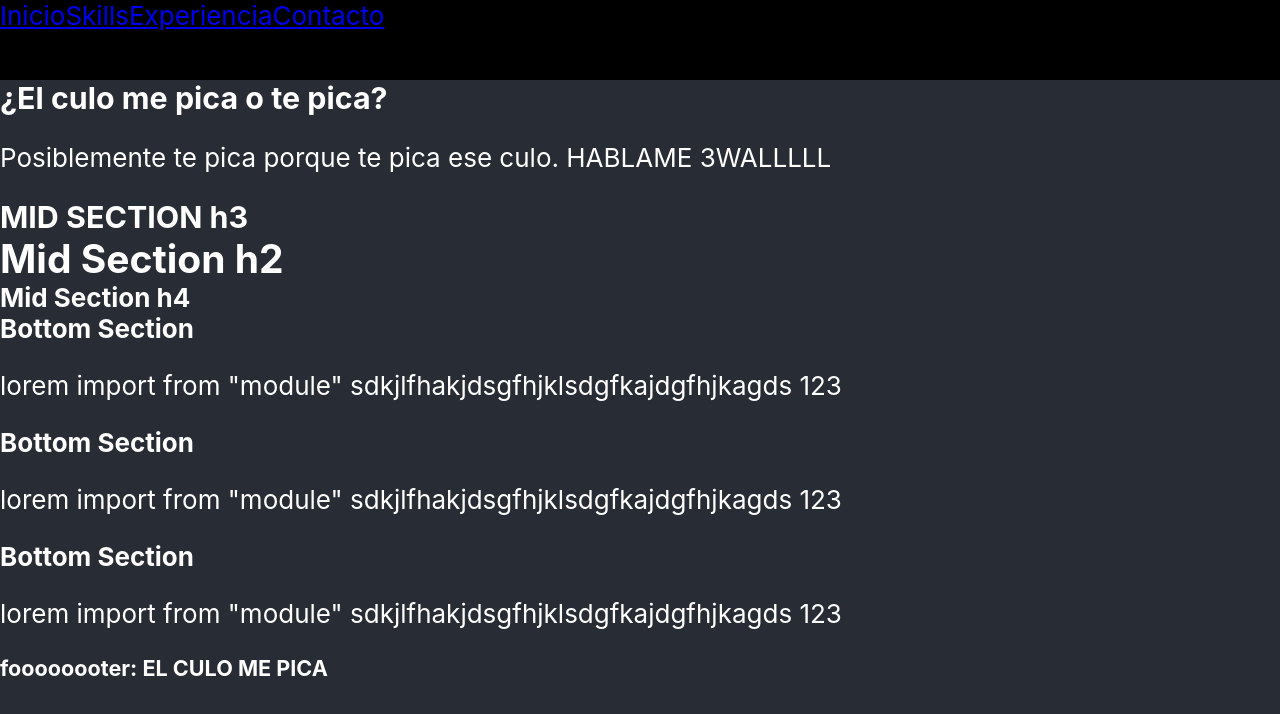
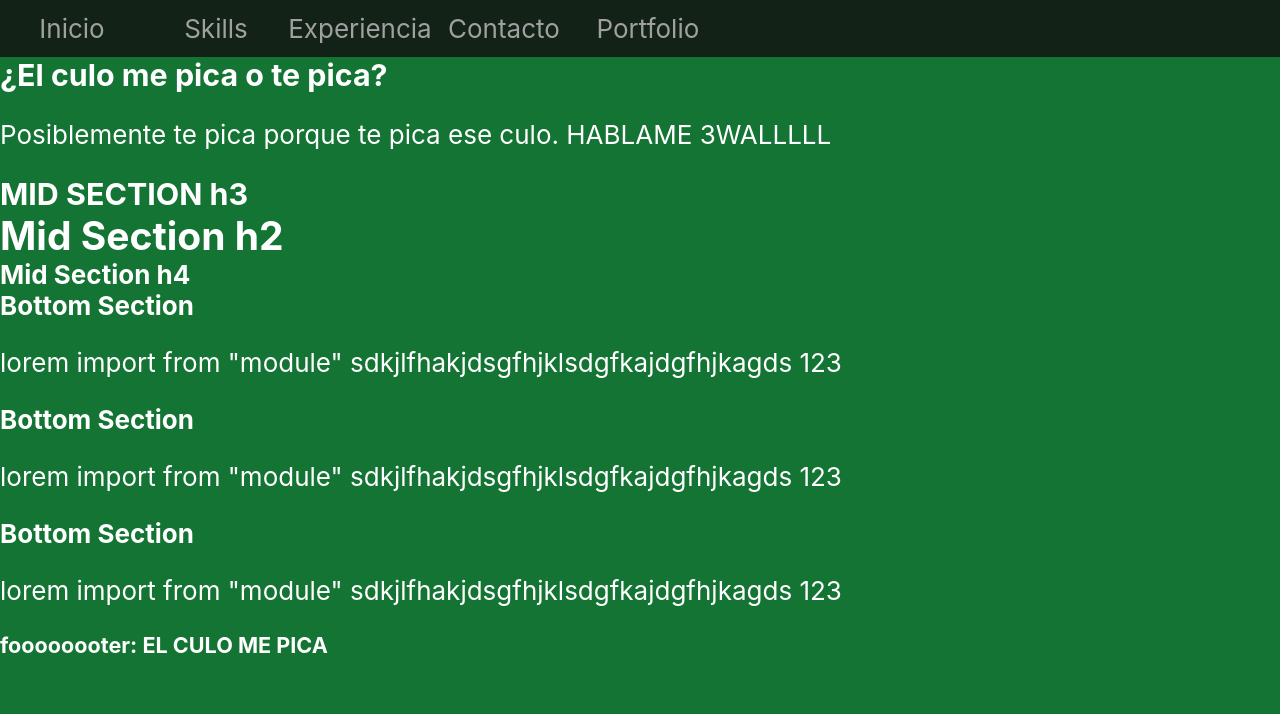
Before and after one commit to Smak0806/Smak0806.github.io, a React (Create React App) app: page / in a window 1280 px wide. Shown: the top 714 px of the page. Built offline with nearby package versions, Linux system fonts and the light colour scheme.

Commit message:
Se hace navbar responsive

```diff
--- a/src/components/header.js
+++ b/src/components/header.js
@@ -1,21 +1,54 @@
 import React, {Component} from 'react';
+import './navbarevents.js';
+import {FaBars} from 'react-icons/fa';
+
+const navbarItems = [
+  {"text":"Inicio", "url":"#Inicio"},
+  {"text":"Skills", "url":"#Skills"},
+  {"text":"Experiencia", "url":"#Experiencia"},
+  {"text":"Contacto", "url":"#Contacto"},
+  {"text":"Portfolio", "url":"#Portfolio"}
+];
+
+function handleClick(e) {
+  e.preventDefault();
+  console.log('The link was clicked.');
+  let items = document.getElementsByClassName("navbarItem");
+
+  console.log(items);
+
+  for (let index = 0; index < items.length; index++) {
+    const element = items[index];
+
+    if(element.style.display=="none")
+      element.style.display = "block";
+    else
+      element.style.display = "none";
+  }
+
+}
 
 class MyHeader extends Component{
 
   render(){
     return (
-      <header className="App-header">
-        <div className="logo-banner"></div>
-        <nav className="navbar">
-          <a href="#Inicio">Inicio</a>
-          <a href="#Skills">Skills</a>
-          <a href="#Experiencia">Experiencia</a>
-          <a href="#Contacto">Contacto</a>
-        </nav>
-      </header>
+        <header className="App-header">
+          <nav className="navbar" role="navigation">
+
+
+                <a id="toggler" onClick={handleClick}><FaBars /></a>
+
+                {navbarItems.map((item, i) => {
+                  console.log(item.text);
+                  return(<a key={i} href={item.url} className="navbarItem">{item.text}</a>)
+                })}
+
+
+          </nav>
+        </header>
     );
+
   }
-
 }
 
 export default MyHeader;
--- a/src/styles.css
+++ b/src/styles.css
@@ -1,3 +1,5 @@
+/*NARANJA*/
+@media screen and (max-width: 500px){
     h1,h2,h3,h4,h5,h6{
         margin:0;
         padding:0;
@@ -12,15 +14,227 @@ h1,h2,h3,h4,h5,h6{
         justify-content: center;
         font-size: calc(10px + 2vmin);
         color: white;
-    background-color: #282c34;
+        background-color: #bb5526;
         min-height: 100vh;
     }
 
     .navbar{
-    height:80px;
-    background: black;
+        background: #111111d2;
+        width: 100%;
     }
 
     .navbar a{
-    height: inherit;
+        font-size: 16px;
+        height: 20px;
+        display: none;
+        padding: 0.2em;
+        color: white;
+        text-decoration: none;
+        color: #a0a0a0;
+        position: relative;
+        margin: 0px 0.1em;
+        transition: 0.3s;
+        width: 18%;
+        justify-content: center;
     }
+    #toggler{
+        display:block;
+    }
+    .navbar a:hover{
+        color: #ffffff;
+        font-weight: bolder;
+    }
+
+}
+
+/*VIOLETA*/
+@media screen and (min-width: 501px){
+    h1,h2,h3,h4,h5,h6{
+        margin:0;
+        padding:0;
+    }
+
+    .App{
+        width: 100%;
+        margin: 0;
+        padding: 0;
+        flex-direction: column;
+        align-items: center;
+        justify-content: center;
+        font-size: calc(10px + 2vmin);
+        color: white;
+        background-color: #8b1981;
+        min-height: 100vh;
+    }
+
+    .navbar{
+        background: #111111d2;
+        width: 100%;
+    }
+
+    .navbar a{
+        height: auto;
+        display: none;
+        padding: 0.5em;
+        color: white;
+        text-decoration: none;
+        color: #a0a0a0;
+        position: relative;
+        margin: 0px 0.3em;
+        transition: 0.3s;
+        width: 8%;
+        justify-content: center;
+    }
+    #toggler{
+        display:block;
+    }
+    .navbar a:hover{
+        color: #ffffff;
+        font-weight: bolder;
+    }
+    .navbar>a::after{
+        content: '';
+        position: absolute;
+        left: 0;
+        bottom: 0;
+        width: 100%;
+        height: 2px;
+        background: currentColor;
+
+        transform: scaleX(0);
+        transform-origin: right;
+        transition: transform 250ms ease-in;
+    }
+    .navbar>a:hover::after{
+        transform: scaleX(1);
+        transform-origin: left;
+    }
+
+
+}
+
+/*AZUL*/
+@media screen and (min-width: 780px) {
+    h1,h2,h3,h4,h5,h6{
+        margin:0;
+        padding:0;
+    }
+
+    .App{
+        width: 100%;
+        margin: 0;
+        padding: 0;
+        flex-direction: column;
+        align-items: center;
+        justify-content: center;
+        font-size: calc(10px + 2vmin);
+        color: white;
+        background-color: #193f8b;
+        min-height: 100vh;
+    }
+
+    .navbar{
+        background: #111111d2;
+        width: 100%;
+    }
+
+    .navbar a{
+        height: auto;
+        display: inline-flex;
+        padding: 0.5em;
+        color: white;
+        text-decoration: none;
+        color: #a0a0a0;
+        position: relative;
+        margin: 0px 0.3em;
+        transition: 0.3s;
+        width: 8%;
+        justify-content: center;
+    }
+    #toggler{
+        display:none;
+    }
+    .navbar a:hover{
+        color: #ffffff;
+        font-weight: bolder;
+    }
+    .navbar>a::after{
+        content: '';
+        position: absolute;
+        left: 0;
+        bottom: 0;
+        width: 100%;
+        height: 2px;
+        background: currentColor;
+
+        transform: scaleX(0);
+        transform-origin: right;
+        transition: transform 250ms ease-in;
+    }
+    .navbar>a:hover::after{
+        transform: scaleX(1);
+        transform-origin: left;
+    }
+}
+
+
+/*VERDE*/
+@media screen and (min-width: 1024px) {
+    h1,h2,h3,h4,h5,h6{
+        margin:0;
+        padding:0;
+    }
+
+    .App{
+        width: 100%;
+        margin: 0;
+        padding: 0;
+        flex-direction: column;
+        align-items: center;
+        justify-content: center;
+        font-size: calc(10px + 2vmin);
+        color: white;
+        background-color: #147434;
+        min-height: 100vh;
+    }
+
+    .navbar{
+        background: #111111d2;
+        width: 100%;
+    }
+
+    .navbar a{
+        height: auto;
+        display: inline-flex;
+        padding: 0.5em;
+        color: white;
+        text-decoration: none;
+        color: #a0a0a0;
+        position: relative;
+        margin: 0px 0.3em;
+        transition: 0.3s;
+        width: 8%;
+        justify-content: center;
+    }
+    .navbar a:hover{
+        color: #ffffff;
+        font-weight: bolder;
+    }
+    .navbar>a::after{
+        content: '';
+        position: absolute;
+        left: 0;
+        bottom: 0;
+        width: 100%;
+        height: 2px;
+        background: currentColor;
+
+        transform: scaleX(0);
+        transform-origin: right;
+        transition: transform 250ms ease-in;
+    }
+    .navbar>a:hover::after{
+        transform: scaleX(1);
+        transform-origin: left;
+    }
+}
```
Lines whose indentation alone changed are shown as unchanged.
